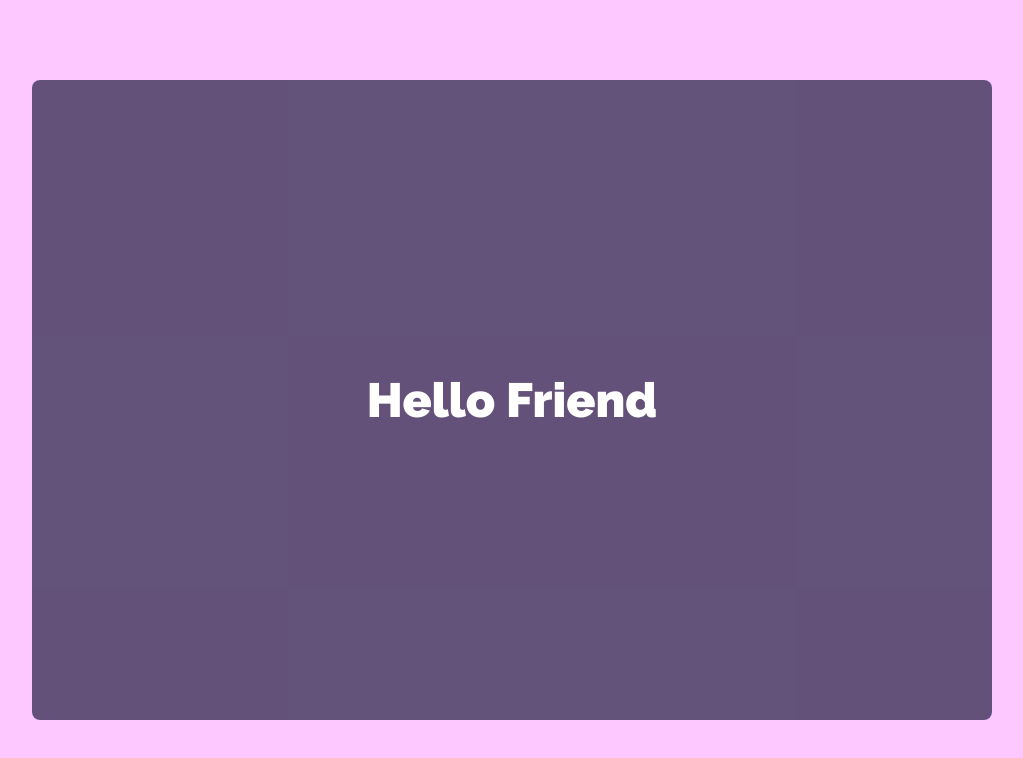
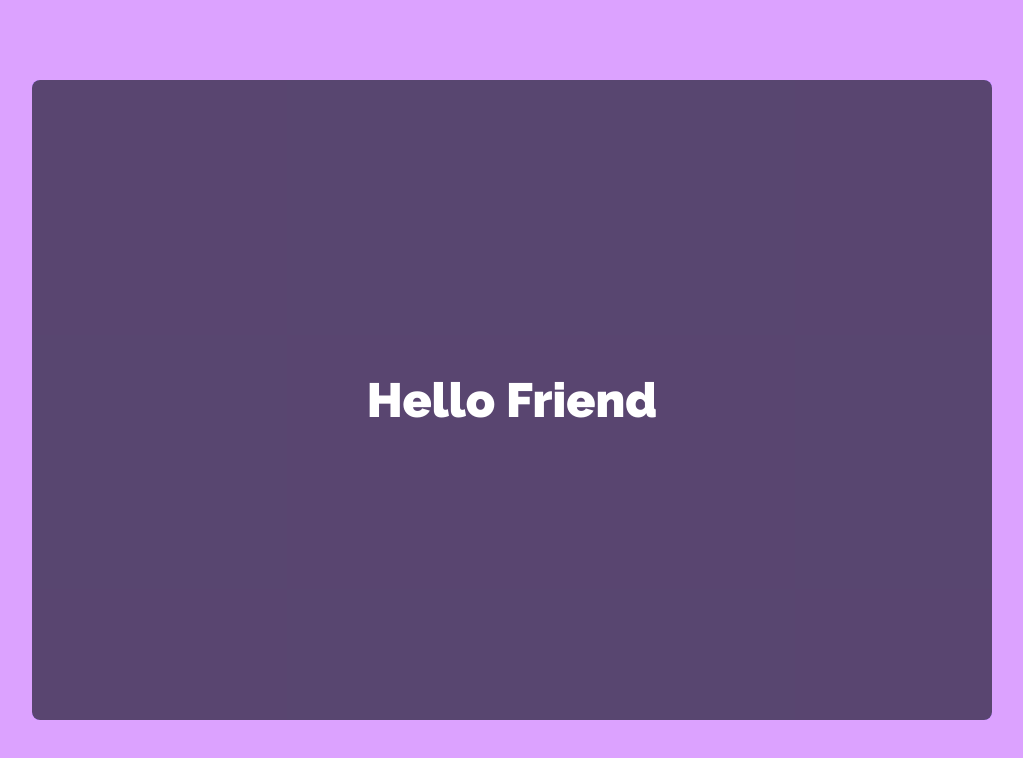
Before and after one commit to sudomakecoffee/affirmate, a Vue app: page / in a window 1280 px wide. Shown: the top 758 px of the page, without its empty margins (128-1151 px from the left). Built offline with nearby package versions, Linux system fonts and the light colour scheme.

Commit message:
(fix) Adjust background saturation and lightness (closes #7)

```diff
--- a/src/App.vue
+++ b/src/App.vue
@@ -25,7 +25,7 @@ export default defineComponent({
 @import "@/assets/animations.css";
 
 #app {
-  background-color: hsl(183, 97%, 73%);
+  background-color: hsl(183, 67%, 58%);
 
   display: flex;
   flex-direction: column;
@@ -38,4 +38,10 @@ export default defineComponent({
 
   font-weight: normal;
 }
+
+@media (prefers-color-scheme: dark) {
+  #app {
+    background-color: hsl(183, 67%, 43%);
+  }
+}
 </style>
```
